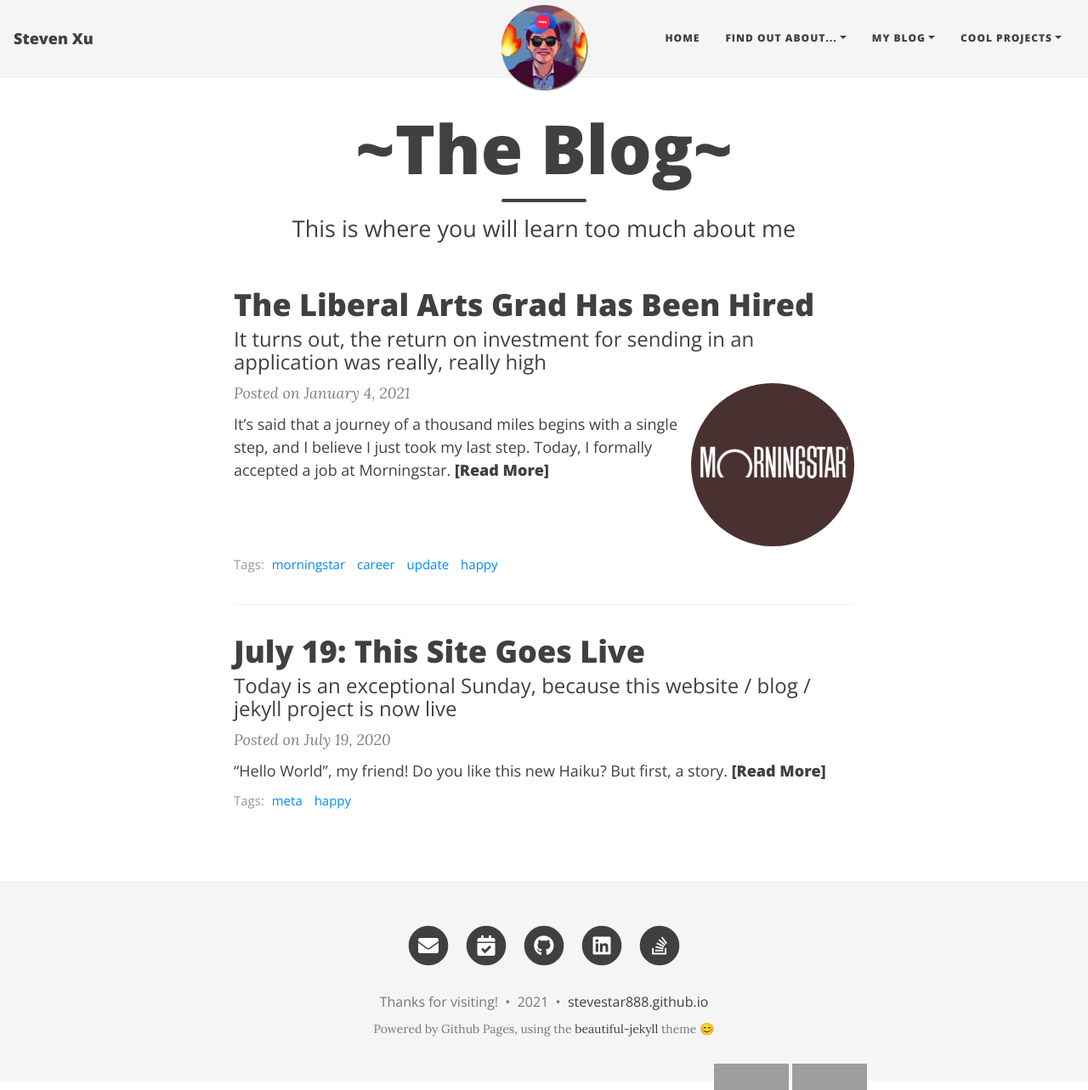
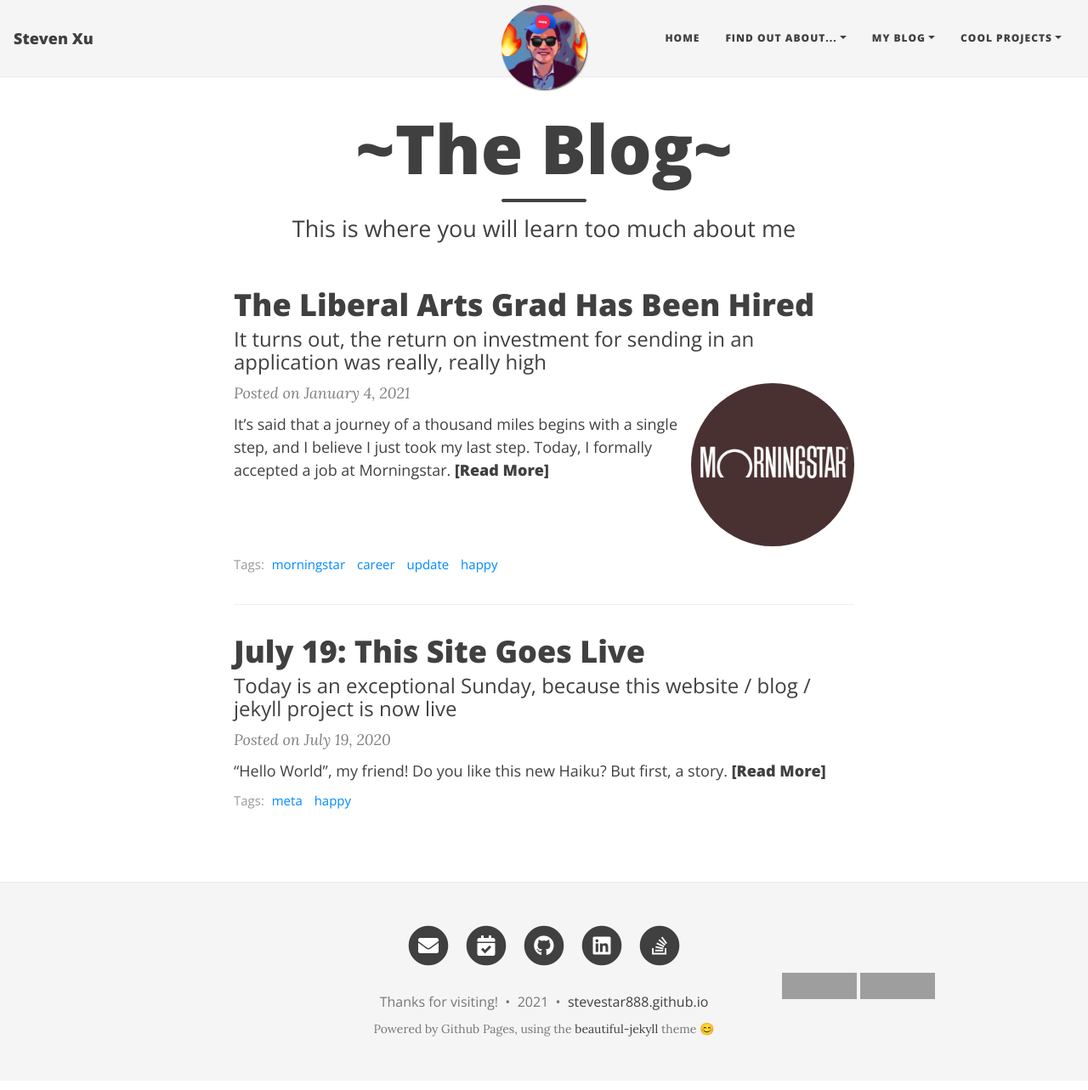
Before and after one commit to stevestar888/steven.github.io, a Jekyll site: the page built from index.html, in a window 1280 px wide and 1283 px high. Shown: the whole window at 85% size. Built offline with Jekyll 4.4.1, drawn with Linux system fonts in a browser that asks for light colours; nearby versions of some CDN libraries; the list of posts is cut into pages by our own code; grey boxes are pictures that could not be loaded.

Commit message:
Update main.css

```diff
--- a/assets/css/main.css
+++ b/assets/css/main.css
@@ -411,7 +411,8 @@ footer .w3c-verified {
   text-align: right;
   display: inline-block;
   position: absolute;
-  right: 0;
+  right: -5rem;
+  bottom: 1rem;
 }
 footer .footer-custom-content {
   text-align: center;
```
